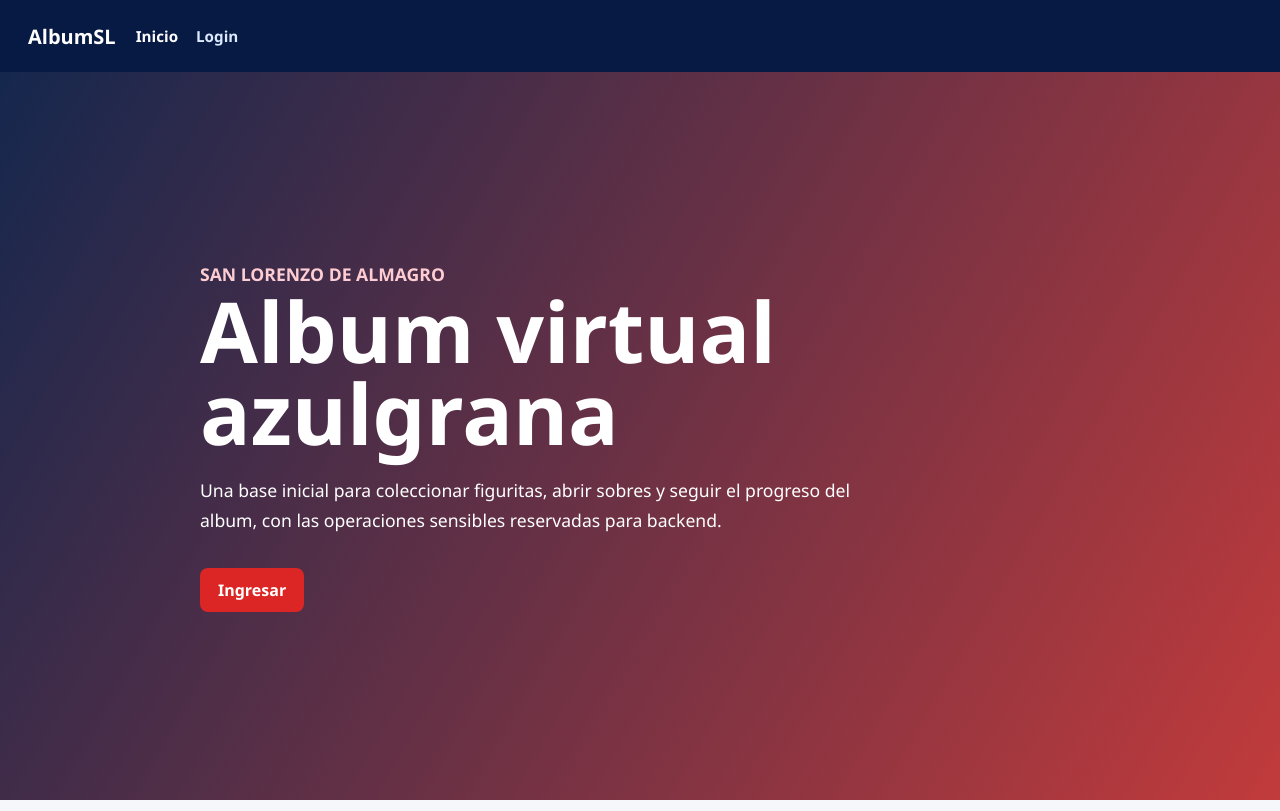
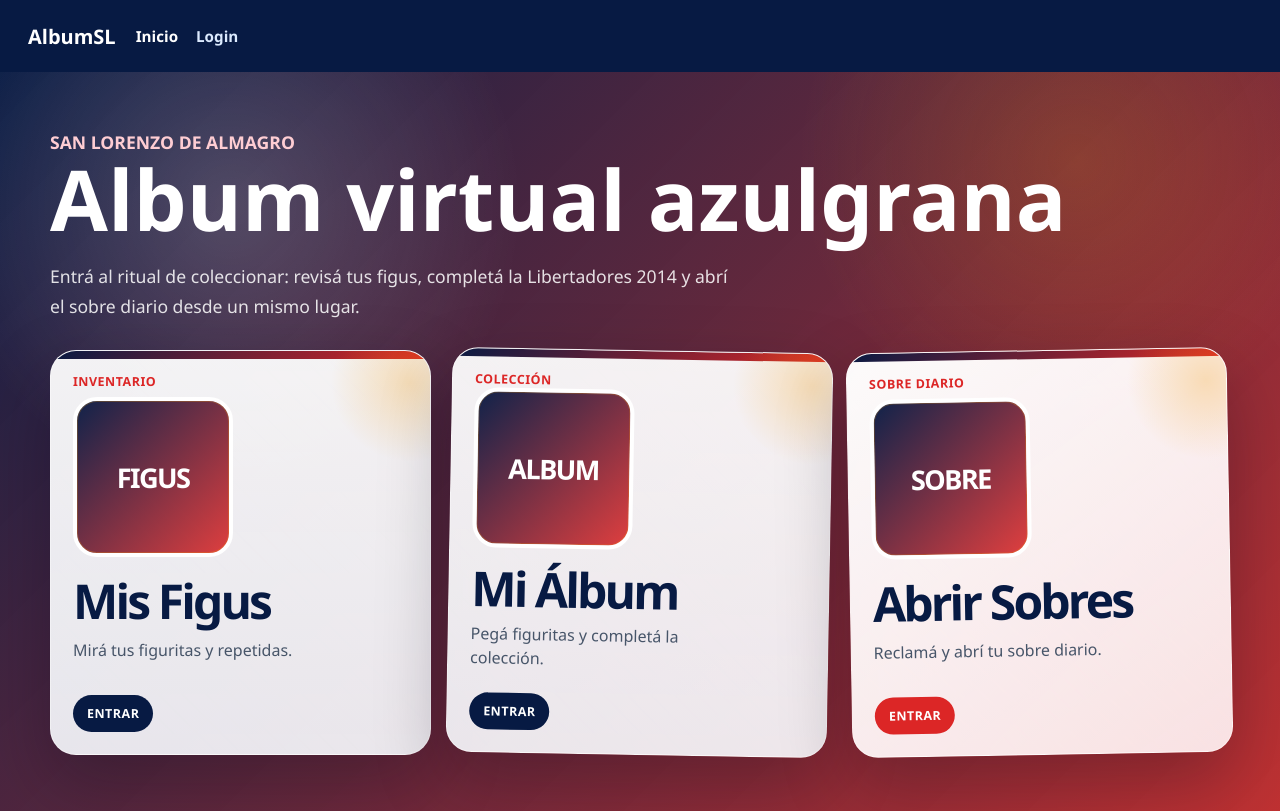
Before and after one commit to Cuervation/AlbumSL, a React (Vite) app in the folder apps/web/: page / in a window 1280 px wide. Built offline with nearby package versions, Linux system fonts and the light colour scheme; no server answers.

Commit message:
Add album hub home

```diff
--- a/apps/web/src/pages/HomePage.tsx
+++ b/apps/web/src/pages/HomePage.tsx
@@ -1,25 +1,63 @@
 import { Link } from "react-router-dom";
 
-import { useAuth } from "../features/auth/useAuth";
+export function HomePage(): React.JSX.Element {
+  return (
+    <main className="page hero-page album-hub-page">
+      <section className="hero-content album-hub-hero">
+        <div>
+          <p className="eyebrow">San Lorenzo de Almagro</p>
+          <h1>Album virtual azulgrana</h1>
+          <p>
+            Entrá al ritual de coleccionar: revisá tus figus, completá la Libertadores 2014 y abrí
+            el sobre diario desde un mismo lugar.
+          </p>
+        </div>
+      </section>
 
-export function HomePage(): React.JSX.Element {
-  const { user } = useAuth();
-
-  return (
-    <main className="page hero-page">
-      <section className="hero-content">
-        <p className="eyebrow">San Lorenzo de Almagro</p>
-        <h1>Album virtual azulgrana</h1>
-        <p>
-          Una base inicial para coleccionar figuritas, abrir sobres y seguir el progreso del album,
-          con las operaciones sensibles reservadas para backend.
-        </p>
-        <div className="hero-actions">
-          <Link className="primary-link" to={user ? "/dashboard" : "/login"}>
-            {user ? "Ir al dashboard" : "Ingresar"}
+      <section className="album-hub-grid" aria-label="Accesos principales del album">
+        {HUB_LINKS.map((item) => (
+          <Link
+            key={item.title}
+            className={`album-hub-card album-hub-card--${item.variant}`}
+            to={item.to}
+          >
+            <span className="album-hub-card-kicker">{item.kicker}</span>
+            <span className="album-hub-card-icon" aria-hidden="true">
+              {item.icon}
+            </span>
+            <span className="album-hub-card-title">{item.title}</span>
+            <span className="album-hub-card-copy">{item.copy}</span>
+            <span className="album-hub-card-action">Entrar</span>
           </Link>
-        </div>
+        ))}
       </section>
     </main>
   );
 }
+
+const HUB_LINKS = [
+  {
+    title: "Mis Figus",
+    copy: "Mirá tus figuritas y repetidas.",
+    kicker: "Inventario",
+    icon: "FIGUS",
+    to: "/duplicates",
+    variant: "figus",
+  },
+  {
+    title: "Mi Álbum",
+    copy: "Pegá figuritas y completá la colección.",
+    kicker: "Colección",
+    icon: "ALBUM",
+    to: "/album",
+    variant: "album",
+  },
+  {
+    title: "Abrir Sobres",
+    copy: "Reclamá y abrí tu sobre diario.",
+    kicker: "Sobre diario",
+    icon: "SOBRE",
+    to: "/open-pack",
+    variant: "packs",
+  },
+] as const;
--- a/apps/web/src/styles.css
+++ b/apps/web/src/styles.css
@@ -134,6 +134,165 @@
 
 .hero-page .eyebrow {
   color: #fecdd3;
+}
+
+.album-hub-page {
+  align-content: center;
+  background:
+    radial-gradient(circle at 18% 18%, rgba(255, 255, 255, 0.18), transparent 24%),
+    radial-gradient(circle at 84% 12%, rgba(245, 158, 11, 0.18), transparent 22%),
+    linear-gradient(135deg, rgba(7, 26, 67, 0.98), rgba(185, 28, 28, 0.9)),
+    repeating-linear-gradient(90deg, rgba(255, 255, 255, 0.08) 0 1px, transparent 1px 74px);
+  gap: 28px;
+}
+
+.album-hub-hero {
+  align-items: end;
+  display: flex;
+  justify-content: space-between;
+  max-width: 1180px;
+}
+
+.album-hub-hero p {
+  color: rgba(255, 255, 255, 0.86);
+}
+
+.album-hub-grid {
+  display: grid;
+  gap: 18px;
+  grid-template-columns: repeat(3, minmax(0, 1fr));
+  margin: 0 auto;
+  max-width: 1180px;
+  width: 100%;
+}
+
+.album-hub-card {
+  background:
+    linear-gradient(180deg, rgba(255, 255, 255, 0.94), rgba(248, 251, 255, 0.9)),
+    repeating-linear-gradient(45deg, transparent 0 15px, rgba(7, 26, 67, 0.05) 15px 17px);
+  border: 1px solid rgba(255, 255, 255, 0.38);
+  border-radius: 26px;
+  box-shadow: 0 28px 70px rgba(1, 8, 24, 0.28);
+  color: #071a43;
+  display: grid;
+  min-height: 310px;
+  overflow: hidden;
+  padding: 22px;
+  position: relative;
+  text-decoration: none;
+  transition:
+    box-shadow 180ms ease,
+    transform 180ms ease;
+}
+
+.album-hub-card::before {
+  background: linear-gradient(135deg, #071a43, #dc2626);
+  content: "";
+  height: 8px;
+  inset: 0 0 auto;
+  position: absolute;
+}
+
+.album-hub-card::after {
+  background: radial-gradient(circle, rgba(245, 158, 11, 0.26), transparent 62%);
+  content: "";
+  height: 180px;
+  position: absolute;
+  right: -70px;
+  top: -58px;
+  width: 180px;
+}
+
+.album-hub-card:hover,
+.album-hub-card:focus-visible {
+  box-shadow: 0 34px 86px rgba(1, 8, 24, 0.36);
+  transform: translateY(-4px);
+}
+
+.album-hub-card:focus-visible {
+  outline: 3px solid #f59e0b;
+  outline-offset: 4px;
+}
+
+.album-hub-card--packs {
+  background:
+    linear-gradient(145deg, rgba(255, 255, 255, 0.98), rgba(255, 241, 242, 0.92)),
+    repeating-linear-gradient(45deg, transparent 0 15px, rgba(220, 38, 38, 0.06) 15px 17px);
+  transform: rotate(-1deg);
+}
+
+.album-hub-card--album {
+  transform: rotate(1deg);
+}
+
+.album-hub-card-kicker,
+.album-hub-card-action {
+  font-size: 0.78rem;
+  font-weight: 1000;
+  letter-spacing: 0.04em;
+  text-transform: uppercase;
+}
+
+.album-hub-card-kicker {
+  color: #dc2626;
+  z-index: 1;
+}
+
+.album-hub-card-icon {
+  align-items: center;
+  align-self: center;
+  aspect-ratio: 1;
+  background:
+    linear-gradient(135deg, rgba(7, 26, 67, 0.96), rgba(220, 38, 38, 0.88)),
+    repeating-linear-gradient(45deg, transparent 0 10px, rgba(255, 255, 255, 0.14) 10px 13px);
+  border: 4px solid #ffffff;
+  border-radius: 24px;
+  box-shadow: inset 0 0 0 1px rgba(245, 158, 11, 0.25);
+  color: #ffffff;
+  display: inline-flex;
+  font-size: clamp(1.2rem, 2.4vw, 1.7rem);
+  font-weight: 1000;
+  justify-content: center;
+  justify-self: start;
+  letter-spacing: -0.06em;
+  padding: 18px;
+  width: min(160px, 70%);
+  z-index: 1;
+}
+
+.album-hub-card-title {
+  display: block;
+  font-size: clamp(2rem, 4vw, 3rem);
+  font-weight: 1000;
+  letter-spacing: -0.06em;
+  line-height: 0.95;
+  margin-top: 18px;
+  z-index: 1;
+}
+
+.album-hub-card-copy {
+  color: #475569;
+  display: block;
+  font-size: 1rem;
+  line-height: 1.55;
+  margin-top: 10px;
+  max-width: 260px;
+  z-index: 1;
+}
+
+.album-hub-card-action {
+  align-self: end;
+  background: #071a43;
+  border-radius: 999px;
+  color: #ffffff;
+  justify-self: start;
+  margin-top: 22px;
+  padding: 10px 14px;
+  z-index: 1;
+}
+
+.album-hub-card--packs .album-hub-card-action {
+  background: #dc2626;
 }
 
 .primary-link,
@@ -1425,6 +1584,17 @@
     flex-wrap: wrap;
   }
 
+  .album-hub-grid {
+    grid-template-columns: 1fr;
+  }
+
+  .album-hub-card,
+  .album-hub-card--album,
+  .album-hub-card--packs {
+    min-height: 250px;
+    transform: none;
+  }
+
   .page {
     min-height: calc(100vh - 136px);
     padding: 36px 18px;
```
